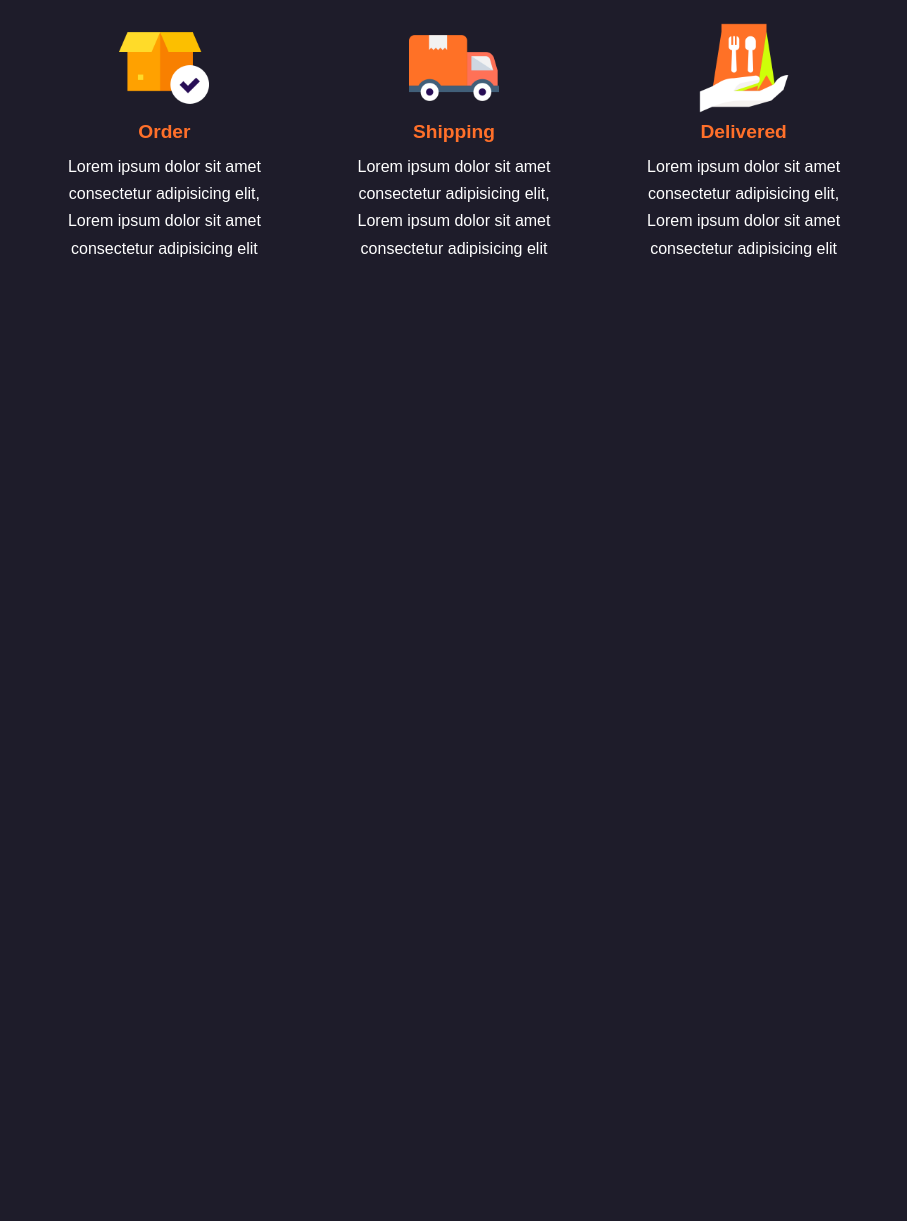
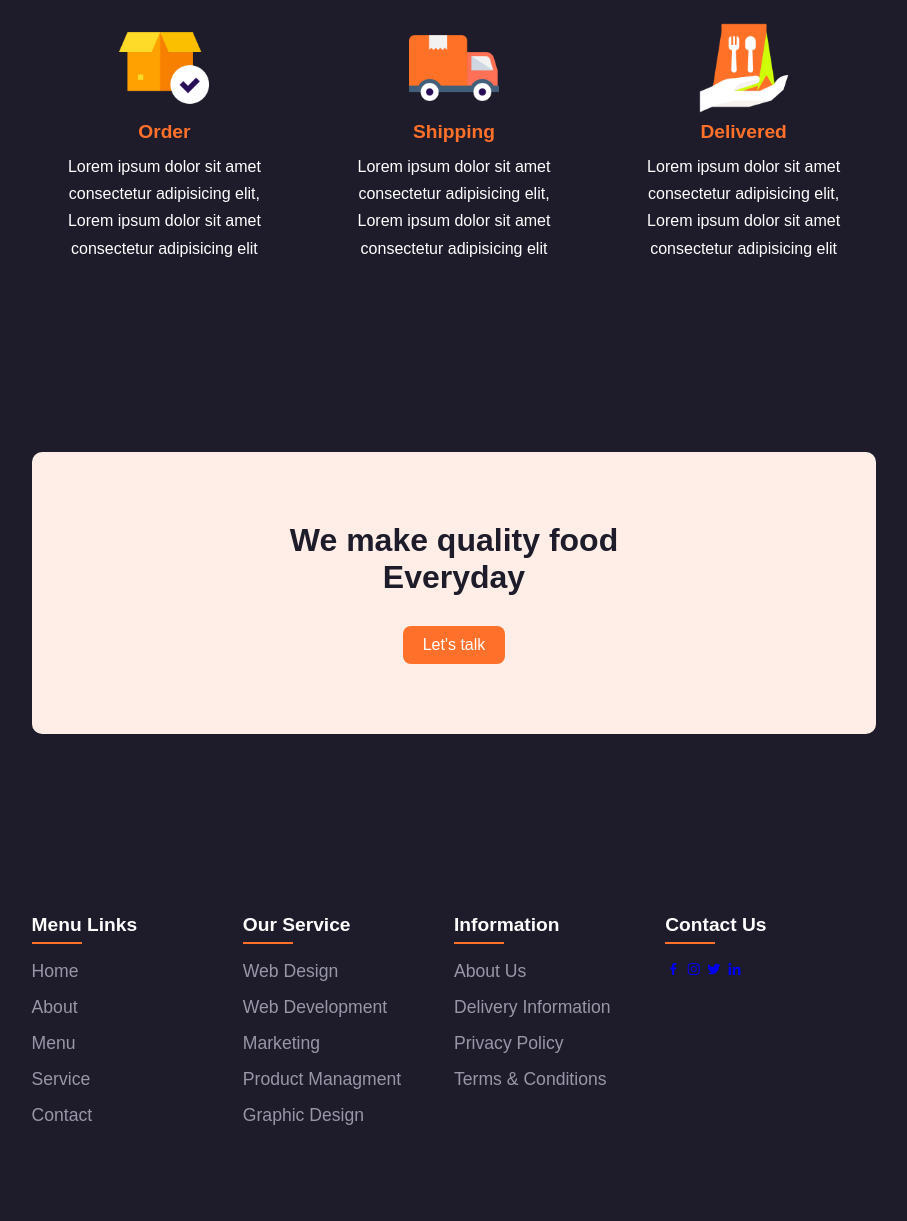
Before and after one commit to danieljgr147/FastFoodWeb, a plain HTML site: page FastFoodWeb/index.html in a window 1280 px wide. Shown: the part 2122-3343 px from the top of the page, without its empty margins (186-1093 px from the left). Before the commit the page ends 2474 px from the top, so only its background shows below. Drawn offline with nearby package versions, Linux system fonts and the light colour scheme.

Commit message:
Add Footer Section

```diff
--- a/FastFoodWeb/index.html
+++ b/FastFoodWeb/index.html
@@ -47,7 +47,7 @@
             <h2>We speak the good <br> food lenguage</h2>
             <p>We can’t think of a better way to celebrate summer
                 than with these omg-worthy hamburgers.</p>
-            <a href="#" class="btn">Today's menu </a>
+            <a href="#" class="btn">Learn More</a>
         </div>
     </section>
 <!----------menu start--------->
@@ -118,9 +118,64 @@
                 <p>Lorem ipsum dolor sit amet consectetur adipisicing elit, Lorem ipsum dolor sit amet consectetur adipisicing elit</p>
             </div>
         </div>
+    </section>
 
+<!----------Call to action--------->
 
-    </SECtion>
+    <section class="cta">
+        <h2>We make quality food <br> Everyday</h2>
+        <a href="#" class="btn">Let's talk</a>
+    </section>
 
-</body>
+<!----------footer start--------->
+
+    <section id="contact">
+        <div class="footer">
+            <div class="main">
+                <div class="col">
+                    <h4>Menu Links</h4>
+                    <ul>
+                        <li><a href="#">Home</a></li>
+                        <li><a href="#">About</a></li>
+                        <li><a href="#">Menu</a></li>
+                        <li><a href="#">Service</a></li>
+                        <li><a href="#">Contact</a></li>
+                    </ul>
+                </div>
+
+                <div class="col">
+                    <h4>Our Service</h4>
+                    <ul>
+                        <li><a href="#">Web Design</a></li>
+                        <li><a href="#">Web Development</a></li>
+                        <li><a href="#">Marketing</a></li>
+                        <li><a href="#">Product Managment</a></li>
+                        <li><a href="#">Graphic Design </a></li>
+                    </ul>
+                </div>
+
+                <div class="col">
+                    <h4>Information</h4>
+                    <ul>
+                        <li><a href="#">About Us</a></li>
+                        <li><a href="#">Delivery Information</a></li>
+                        <li><a href="#">Privacy Policy</a></li>
+                        <li><a href="#">Terms & Conditions</a></li>
+                    </ul>
+                </div>
+
+                <div class="col">
+                    <h4>Contact Us</h4>
+                    <div class="Social">
+                        <a href="#"><i class='bx bxl-facebook'></i></a>
+                        <a href="#"><i class='bx bxl-instagram'></i></a>
+                        <a href="#"><i class='bx bxl-twitter' ></i></a>
+                        <a href="#"><i class='bx bxl-linkedin'></i></a>
+                    </div>
+                </div>
+            </div>
+        </div>
+    </section>
+
+    </body>
 </html>
--- a/FastFoodWeb/styles.css
+++ b/FastFoodWeb/styles.css
@@ -241,5 +241,66 @@ align-items: center;
 
  .s-box p{
    line-height: 1.7;
+ }
 
+ .cta{
+   background: #feeee7;
+   padding: 70px 0;
+   text-align: center;
+   width: 66%;
+   margin: 100px auto;
+   border-radius: 10px;
  }
+
+ .cta h2{
+   font-size: 2rem;
+   color: var(--bg-color);
+   margin-bottom: 30px;
+ }
+
+ .main{
+   display: flex;
+   flex-wrap: wrap;
+ }
+
+ .footer{
+   padding: 10px 0;
+ }
+
+ .col{
+   width: 25%;
+ }
+
+ .col h4{
+   font-size: 1.2rem;
+   color: var(--text-color);
+   margin-bottom: 25px;
+   position: relative;
+ }
+
+ .col h4::before{
+   content: "";
+   position: absolute;
+   height: 2px;
+   width: 50px;
+   left: 0;
+   bottom: -8px;
+   background: var(--main-color);
+ }
+
+ .col ul li:not(last-child){
+   margin-bottom: 15px;
+ }
+
+ .col ul li a{
+   color: #9897a9;
+   font-size: 1.1rem;
+   display: block;
+   text-transform: capitalize;
+   transition: .4s;
+ }
+
+ .col ul li a:hover{
+   color: var(--text-color);
+   transform: translateX(-12px);
+ }
```
